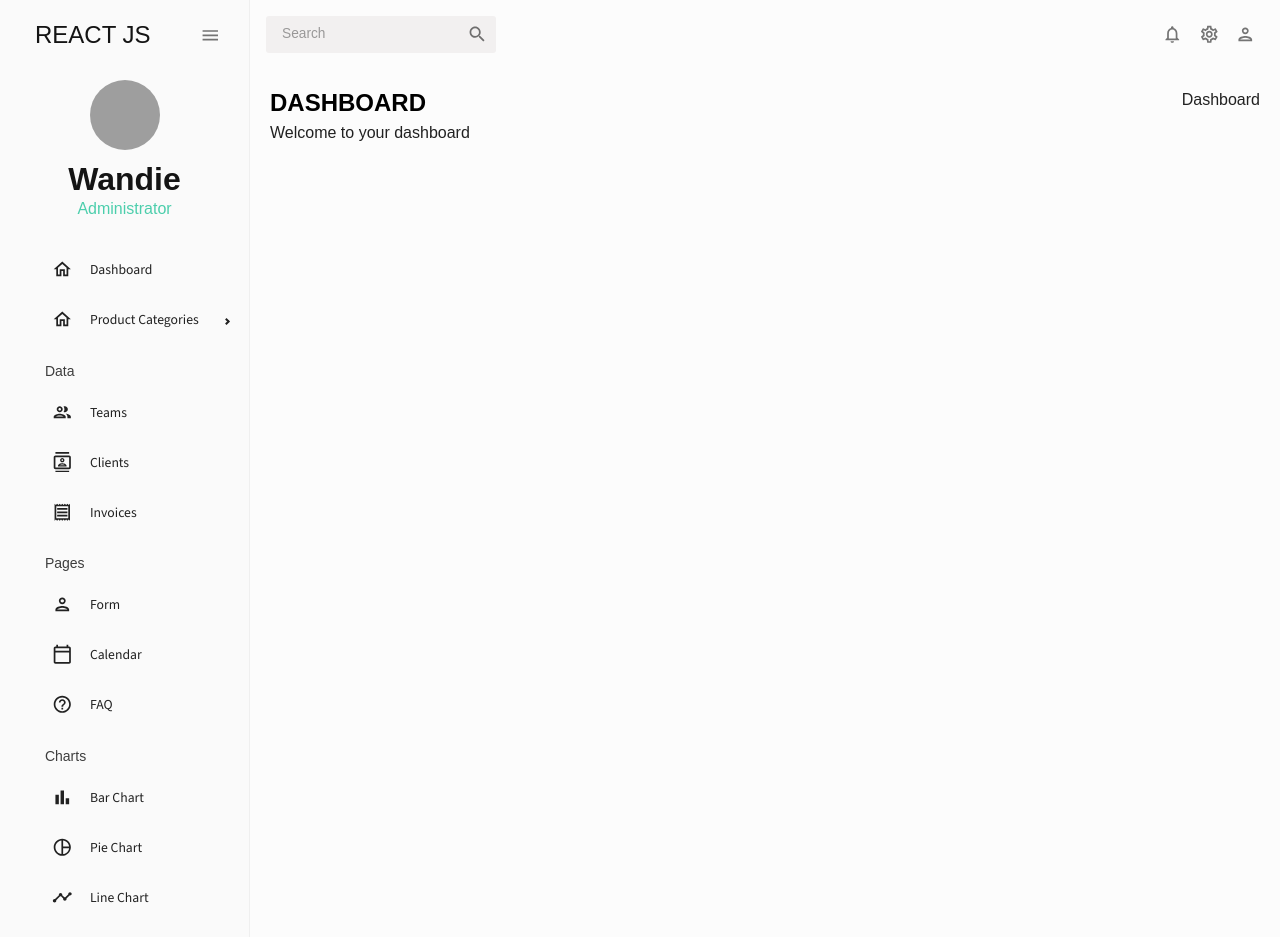
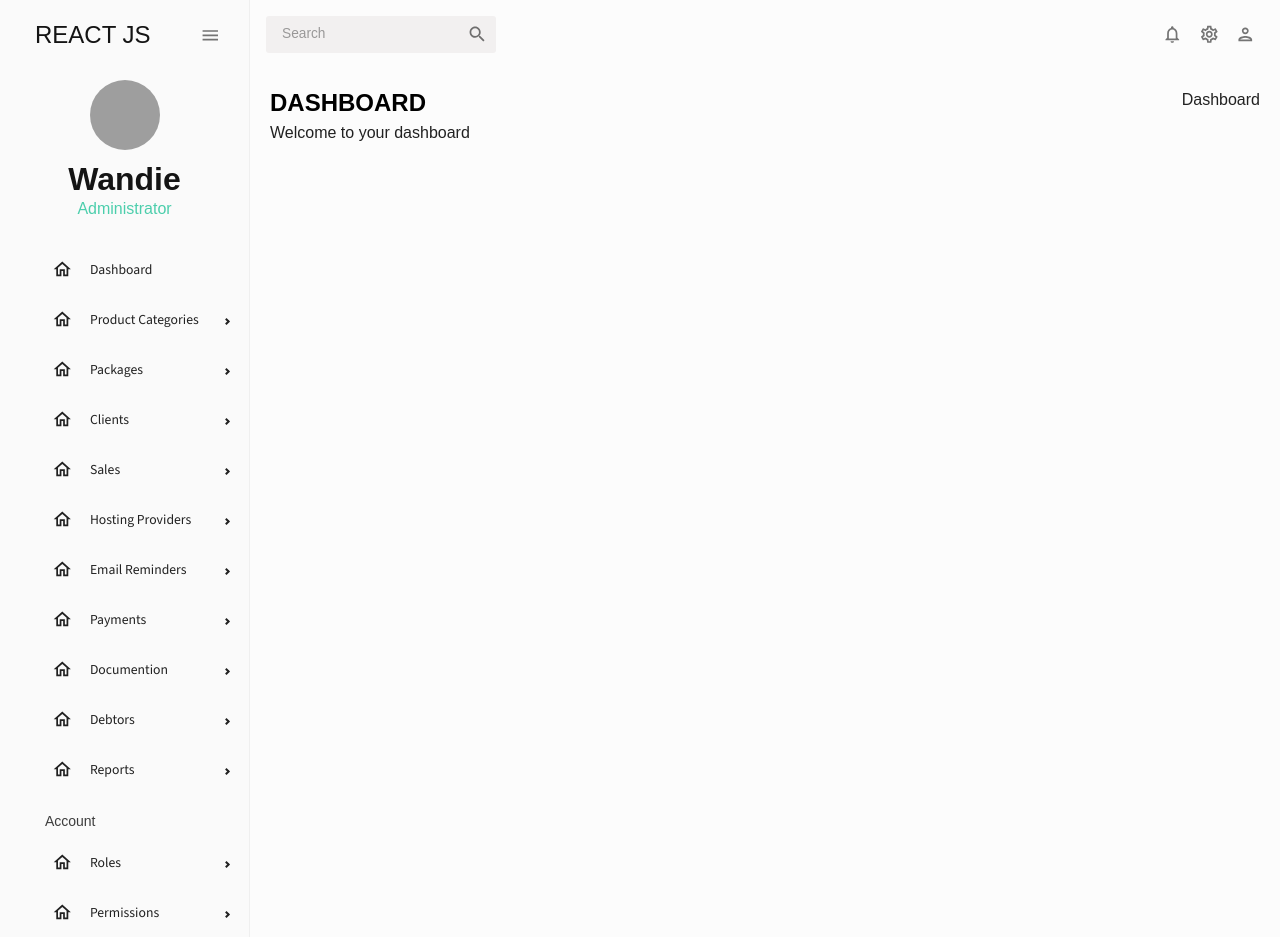
Before and after one commit to wandieinnocents/wandie-admin-dashboard-reactjs-material-ui-v1, a React (Create React App) app: page / in a window 1280 px wide. Shown: the top 937 px of the page. Built offline with nearby package versions, Linux system fonts and the light colour scheme; grey boxes are pictures that could not be loaded; the HTML template or start-up script is replaced by a standard one.

Commit message:
Update sidebar menu items

```diff
--- a/src/scenes/global/SideBar.jsx
+++ b/src/scenes/global/SideBar.jsx
@@ -61,6 +61,9 @@ const SideBar = () => {
         // },
       }}
     >
+
+    {/*  Start Sidebar */}
+
       <Sidebar collapsed={isCollapsed}>
         <Menu iconShape="square">
           {/* LOGO AND MENU ICON */}
@@ -136,7 +139,7 @@ const SideBar = () => {
                 component={<Link to="/addproduct" />}
                 // selected={selected}
                 // setSelected={setSelected}
-              > Add  Category
+                > Add Category
                 </MenuItem>
 
               <MenuItem
@@ -146,7 +149,216 @@ const SideBar = () => {
                 // setSelected={setSelected}
                 > Manage Categories
                 </MenuItem>
+
             </SubMenu>
+
+            {/* Packages  */}
+            <SubMenu icon={<HomeOutlinedIcon />} label="Packages">
+
+              <MenuItem
+              icon={<PeopleOutlinedIcon />}
+                component={<Link to="/addproduct" />}
+                // selected={selected}
+                // setSelected={setSelected}
+                > Add Package
+                </MenuItem>
+
+              <MenuItem
+              icon={<PeopleOutlinedIcon />}
+                component={<Link to="/manage" />}
+                // selected={selected}
+                // setSelected={setSelected}
+                > Manage Packages
+                </MenuItem>
+
+            </SubMenu>
+
+             {/* Clients  */}
+             <SubMenu icon={<HomeOutlinedIcon />} label="Clients">
+
+                  <MenuItem
+                    icon={<PeopleOutlinedIcon />}
+                    component={<Link to="/addproduct" />}
+                    // selected={selected}
+                    // setSelected={setSelected}
+                    > Add Client
+                  </MenuItem>
+
+                  <MenuItem
+                    icon={<PeopleOutlinedIcon />}
+                    component={<Link to="/manage" />}
+                    // selected={selected}
+                    // setSelected={setSelected}
+                    > Manage Clients
+                  </MenuItem>
+
+             </SubMenu>
+
+             {/* Sales  */}
+             <SubMenu icon={<HomeOutlinedIcon />} label="Sales">
+
+                  <MenuItem
+                    icon={<PeopleOutlinedIcon />}
+                    component={<Link to="/addproduct" />}
+                    // selected={selected}
+                    // setSelected={setSelected}
+                    > Add Sale
+                  </MenuItem>
+
+                  <MenuItem
+                    icon={<PeopleOutlinedIcon />}
+                    component={<Link to="/manage" />}
+                    // selected={selected}
+                    // setSelected={setSelected}
+                    > Manage Sales
+                  </MenuItem>
+
+             </SubMenu>
+
+             {/* Hosting Providers  */}
+             <SubMenu icon={<HomeOutlinedIcon />} label="Hosting Providers">
+
+                  <MenuItem
+                    icon={<PeopleOutlinedIcon />}
+                    component={<Link to="/addproduct" />}
+                    // selected={selected}
+                    // setSelected={setSelected}
+                    > Add Provider
+                  </MenuItem>
+
+                  <MenuItem
+                    icon={<PeopleOutlinedIcon />}
+                    component={<Link to="/manage" />}
+                    // selected={selected}
+                    // setSelected={setSelected}
+                    > Manage Providers
+                  </MenuItem>
+
+             </SubMenu>
+
+             {/* Email Reminders  */}
+             <SubMenu icon={<HomeOutlinedIcon />} label="Email Reminders">
+
+                  <MenuItem
+                    icon={<PeopleOutlinedIcon />}
+                    component={<Link to="/addproduct" />}
+                    // selected={selected}
+                    // setSelected={setSelected}
+                    > Add  Reminder
+                  </MenuItem>
+
+                  <MenuItem
+                    icon={<PeopleOutlinedIcon />}
+                    component={<Link to="/manage" />}
+                    // selected={selected}
+                    // setSelected={setSelected}
+                    > Manage Reminders
+                  </MenuItem>
+
+             </SubMenu>
+
+             {/* Payments  */}
+             <SubMenu icon={<HomeOutlinedIcon />} label="Payments">
+
+                  <MenuItem
+                    icon={<PeopleOutlinedIcon />}
+                    component={<Link to="/addproduct" />}
+                    // selected={selected}
+                    // setSelected={setSelected}
+                    > Add  Payment
+                  </MenuItem>
+
+                  <MenuItem
+                    icon={<PeopleOutlinedIcon />}
+                    component={<Link to="/manage" />}
+                    // selected={selected}
+                    // setSelected={setSelected}
+                    > Manage Payments
+                  </MenuItem>
+
+             </SubMenu>
+
+             {/* Documentation  */}
+             <SubMenu icon={<HomeOutlinedIcon />} label="Documention">
+
+                  <MenuItem
+                    icon={<PeopleOutlinedIcon />}
+                    component={<Link to="/addproduct" />}
+                    // selected={selected}
+                    // setSelected={setSelected}
+                    > Add  Invoice
+                  </MenuItem>
+
+                  <MenuItem
+                    icon={<PeopleOutlinedIcon />}
+                    component={<Link to="/addproduct" />}
+                    // selected={selected}
+                    // setSelected={setSelected}
+                    > Manage  Invoices
+                  </MenuItem>
+
+                  <MenuItem
+                    icon={<PeopleOutlinedIcon />}
+                    component={<Link to="/manage" />}
+                    // selected={selected}
+                    // setSelected={setSelected}
+                    > Add Quotation
+                  </MenuItem>
+
+                  <MenuItem
+                    icon={<PeopleOutlinedIcon />}
+                    component={<Link to="/manage" />}
+                    // selected={selected}
+                    // setSelected={setSelected}
+                    > Manage Quotations
+                  </MenuItem>
+
+             </SubMenu>
+
+              {/* Debtors  */}
+              <SubMenu icon={<HomeOutlinedIcon />} label="Debtors">
+
+                <MenuItem
+                  icon={<PeopleOutlinedIcon />}
+                  component={<Link to="/addproduct" />}
+                  // selected={selected}
+                  // setSelected={setSelected}
+                  > Add  Debtor
+                </MenuItem>
+
+                <MenuItem
+                  icon={<PeopleOutlinedIcon />}
+                  component={<Link to="/manage" />}
+                  // selected={selected}
+                  // setSelected={setSelected}
+                  > Manage Debtors
+                </MenuItem>
+
+              </SubMenu>
+
+
+              {/* Reports  */}
+              <SubMenu icon={<HomeOutlinedIcon />} label="Reports">
+
+                <MenuItem
+                  icon={<PeopleOutlinedIcon />}
+                  component={<Link to="/addproduct" />}
+                  // selected={selected}
+                  // setSelected={setSelected}
+                  > Monthly Reports
+                </MenuItem>
+
+                <MenuItem
+                  icon={<PeopleOutlinedIcon />}
+                  component={<Link to="/manage" />}
+                  // selected={selected}
+                  // setSelected={setSelected}
+                  > Annual Reports
+                </MenuItem>
+
+              </SubMenu>
+
+
 
 
             <Typography
@@ -154,126 +366,79 @@ const SideBar = () => {
               color={colors.grey[300]}
               sx={{ m: "15px 0 5px 20px" }}
             >
-              Data
+              Account
             </Typography>
+
+             {/* Roles  */}
+             <SubMenu icon={<HomeOutlinedIcon />} label="Roles">
 
                 <MenuItem
                   icon={<PeopleOutlinedIcon />}
-              component={<Link to="/team" />}
-              selected={selected}
-              setSelected={setSelected}
-                >
-              Teams
+                  component={<Link to="/addproduct" />}
+                  // selected={selected}
+                  // setSelected={setSelected}
+                  > Add Role
                 </MenuItem>
 
                 <MenuItem
-              icon={<ContactsOutlinedIcon />}
-              component={<Link to="/clients" />}
-              selected={selected}
-              setSelected={setSelected}
-                >
-              Clients
+                  icon={<PeopleOutlinedIcon />}
+                  component={<Link to="/manage" />}
+                  // selected={selected}
+                  // setSelected={setSelected}
+                  > Manage Roles
+                </MenuItem>
+
+             </SubMenu>
+
+              {/* Permissions  */}
+              <SubMenu icon={<HomeOutlinedIcon />} label="Permissions">
+
+                <MenuItem
+                  icon={<PeopleOutlinedIcon />}
+                  component={<Link to="/addproduct" />}
+                  // selected={selected}
+                  // setSelected={setSelected}
+                  > Add Permission
                 </MenuItem>
 
                 <MenuItem
-              icon={<ReceiptOutlinedIcon />}
-              component={<Link to="/invoice" />}
-              selected={selected}
-              setSelected={setSelected}
-                >
-              Invoices
-
+                  icon={<PeopleOutlinedIcon />}
+                  component={<Link to="/manage" />}
+                  // selected={selected}
+                  // setSelected={setSelected}
+                  > Manage Permissions
                 </MenuItem>
 
+              </SubMenu>
 
-            <Typography
-              variant="h6"
-              color={colors.grey[300]}
-              sx={{ m: "15px 0 5px 20px" }}
-            >
-              Pages
-            </Typography>
+              {/* Users  */}
+              <SubMenu icon={<HomeOutlinedIcon />} label="Permissions">
 
                 <MenuItem
-              icon={<PersonOutlinedIcon />}
-              component={<Link to="/form" />}
-              selected={selected}
-              setSelected={setSelected}
-                >
-              Form
-
+                  icon={<PeopleOutlinedIcon />}
+                  component={<Link to="/addproduct" />}
+                  // selected={selected}
+                  // setSelected={setSelected}
+                  > Add User
                 </MenuItem>
 
                 <MenuItem
-              icon={<CalendarTodayOutlinedIcon />}
-              component={<Link to="/calendar" />}
-              selected={selected}
-              setSelected={setSelected}
-                >
-              Calendar
-
+                  icon={<PeopleOutlinedIcon />}
+                  component={<Link to="/manage" />}
+                  // selected={selected}
+                  // setSelected={setSelected}
+                  > Manage Users
                 </MenuItem>
 
-            <MenuItem
-              icon={<HelpOutlineOutlinedIcon />}
-              component={<Link to="/faq" />}
-              selected={selected}
-              setSelected={setSelected}
-                >
-              FAQ
-
-            </MenuItem>
-
-            <Typography
-              variant="h6"
-              color={colors.grey[300]}
-              sx={{ m: "15px 0 5px 20px" }}
-            >
-              Charts
-            </Typography>
+              </SubMenu>
 
 
-            <MenuItem
-              icon={<BarChartOutlinedIcon />}
-              component={<Link to="/bar" />}
-              selected={selected}
-              setSelected={setSelected}
-                >
-              Bar Chart
-
-            </MenuItem>
-            <MenuItem
-              icon={<PieChartOutlineOutlinedIcon />}
-              component={<Link to="/pie" />}
-              selected={selected}
-              setSelected={setSelected}
-                >
-              Pie Chart
-
-            </MenuItem>
-            <MenuItem
-              icon={<TimelineOutlinedIcon />}
-              component={<Link to="/line" />}
-              selected={selected}
-              setSelected={setSelected}
-                >
-              Line Chart
-
-            </MenuItem>
-
-            <MenuItem
-              icon={<MapOutlinedIcon />}
-              component={<Link to="/map" />}
-              selected={selected}
-              setSelected={setSelected}
-                >
-             Map
-
-            </MenuItem>
 
           </Box>
         </Menu>
       </Sidebar>
+
+      {/* End Sidebar */}
     </Box>
   );
 };
```
Lines whose indentation alone changed are shown as unchanged.
